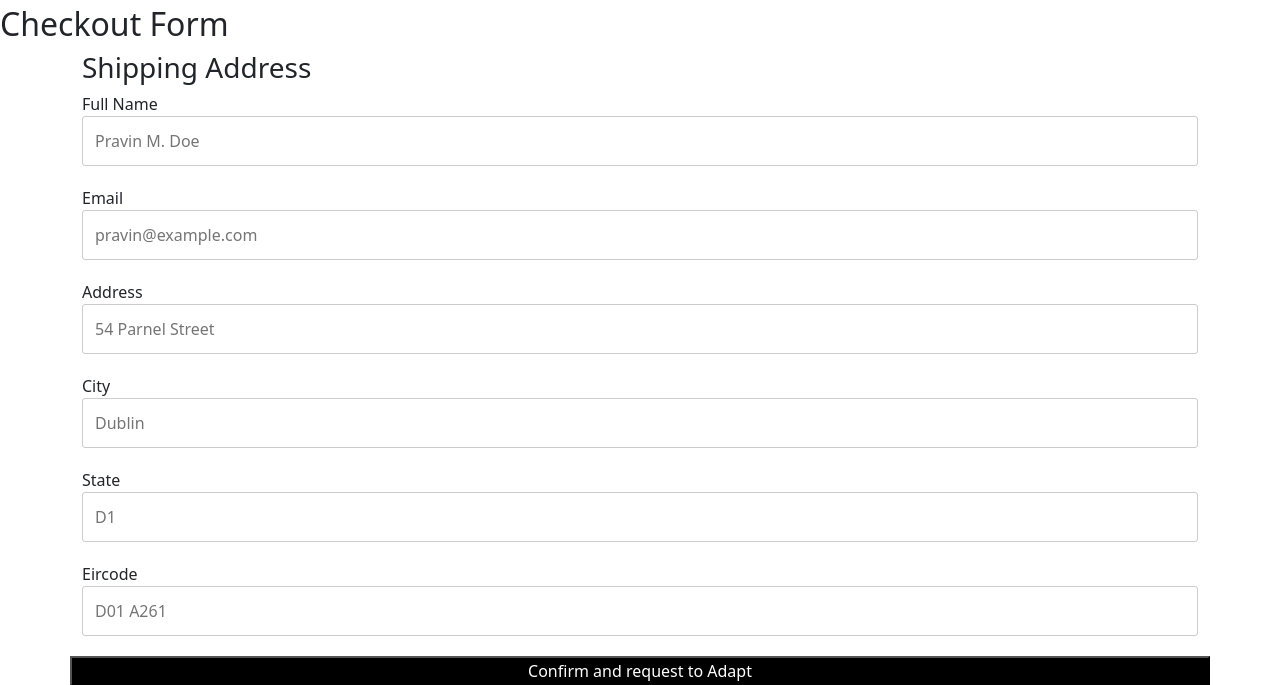
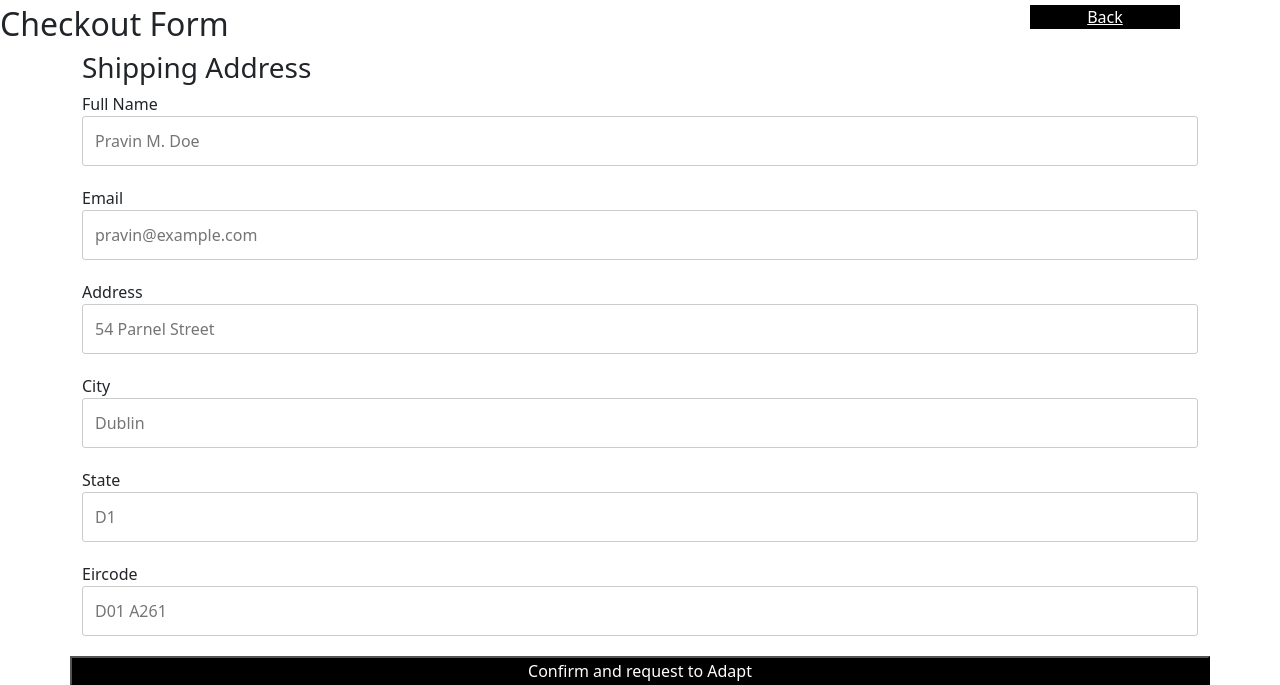
Before and after one commit to Pravin-Ravindran/devops_petadopt, a Django app: page /checkout/ in a window 1280 px wide. Shown: the part 69-754 px from the top of the page. Run offline with Django 4.2, Linux system fonts and the light colour scheme.

Commit message:
tweveth commit

```diff
--- a/petadoptapp/static/style.css
+++ b/petadoptapp/static/style.css
@@ -23,3 +23,11 @@ input[type=text] {
   background-color:black;
   color:white;
 }
+.Backbutton{
+  float: right;
+  width: 150px;
+  margin-right: 100px;
+  color:white;
+  background-color:black;
+  text-align: center;
+}
--- a/petadoptapp/templates/checkoutpage.html
+++ b/petadoptapp/templates/checkoutpage.html
@@ -1,6 +1,8 @@
 {% extends 'base.html' %}
 {% block content %}
 <link rel="stylesheet" href="/static/style.css">
+<a href="{% url 'Home' %}" style="float: right;margin-right: 100px;width: 150px; color:white;background-color:black;text-align: center;" class="Backbutton">Back</a>
+<!--<input type="submit" style="float: right;margin-right: 100px;width: 150px; color:white;background-color:black;" class="Backbutton", value="Back">-->
 <h2>Checkout Form</h2>
 <div class="row">
   <div class="col-75">
```
